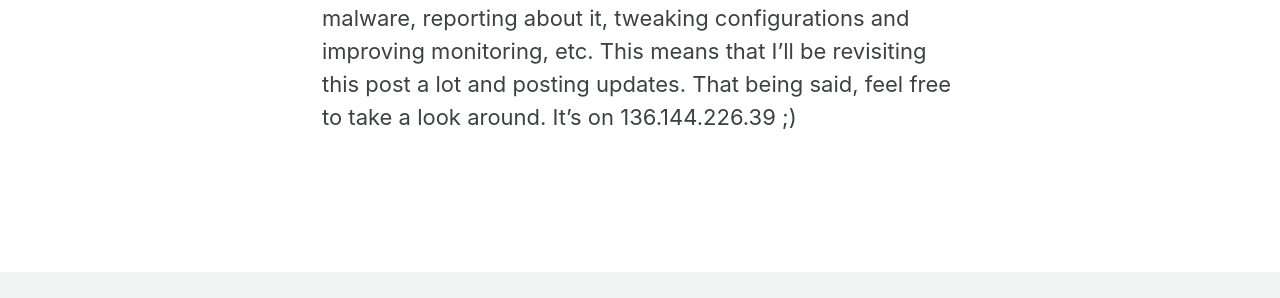
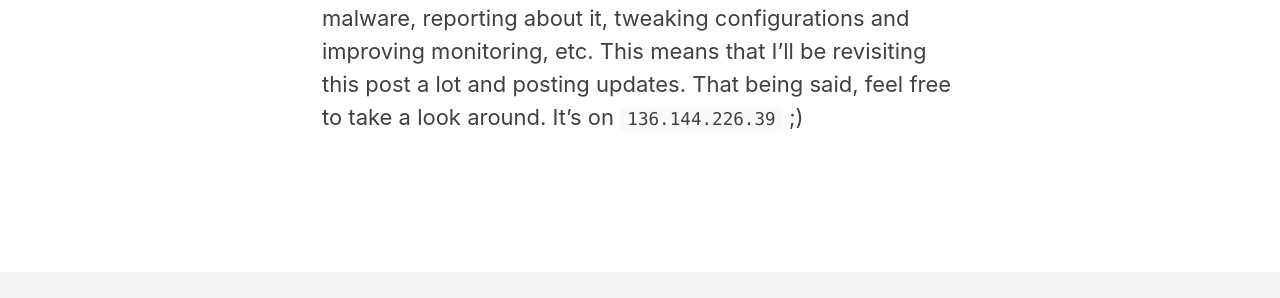
Before and after one commit to holstrater/holstrater.github.io, a Jekyll site: the page built from _pages/honeypot.md, in a window 1280 px wide and 900 px high, scrolled down 1478 px. Shown: the part 473-771 px from the top of the window. Built offline with Jekyll 4.4.1, drawn with Linux system fonts in a browser that asks for light colours; cached includes are drawn as plain includes; nearby versions of some CDN libraries; our own code applies the rules of GitHub Pages for plain Markdown files; some of the changed text lies outside the part shown.

Commit message:
honeypot upload

```diff
--- a/_pages/honeypot.md
+++ b/_pages/honeypot.md
@@ -20,4 +20,4 @@ Since the [documentation](https://cowrie.readthedocs.io/en/latest/index.html) on
 * I changed the honeypots hostname to `home` instead of the default `svr04`
 * I installed VirusTotal's CLI tool and signed up for an API key. This allows me to easily use VirusTotal for malware analysis whenever an attacker downloads something to the honeypot.
 
-At this point I want to note that this honeypot, its configuration and even this website post are all works in progress. The idea behind this honeypot to me is create a continuous loop: keeping an eye on any activity and malware, reporting about it, tweaking configurations and improving monitoring, etc. This means that I'll be revisiting this post a lot and posting updates. That being said, feel free to take a look around. It's on 136.144.226.39 ;)
+At this point I want to note that this honeypot, its configuration and even this website post are all works in progress. The idea behind this honeypot to me is create a continuous loop: keeping an eye on any activity and malware, reporting about it, tweaking configurations and improving monitoring, etc. This means that I'll be revisiting this post a lot and posting updates. That being said, feel free to take a look around. It's on `136.144.226.39` ;)
```
